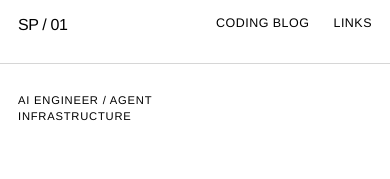
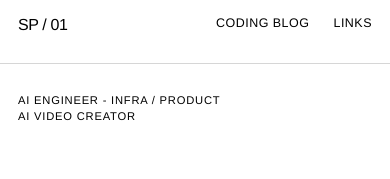
Before and after one commit to sonnyproto/sonnyproto, a Next.js app: page / in a window 390 px wide. Shown: the top 179 px of the page. Built offline with nearby package versions, Linux system fonts and the light colour scheme.

Commit message:
Update personal roles to AI engineering and video creation

```diff
--- a/src/app/globals.css
+++ b/src/app/globals.css
@@ -550,7 +550,7 @@ figure {
 }
 
 .hero-kicker p:first-child {
-  max-width: 14rem;
+  max-width: 100%;
 }
 
 .hero-title {
@@ -995,7 +995,7 @@ figure {
   }
 
   .hero-kicker p:first-child {
-    max-width: 50%;
+    max-width: 100%;
   }
 
   .hero-title {
--- a/src/app/page.tsx
+++ b/src/app/page.tsx
@@ -23,12 +23,13 @@ const profilePage = {
     "@id": `${siteUrl}/#person`,
     name: "Sonny Proto",
     alternateName: "sonnyproto",
-    jobTitle: "AI Engineer",
+    jobTitle: ["AI Engineer", "AI Video Creator"],
     knowsAbout: [
       "AI agents",
       "Agent infrastructure",
       "Multi-tenant systems",
-      "Sandboxed agent runtimes"
+      "Sandboxed agent runtimes",
+      "AI video production"
     ],
     url: siteUrl,
     image: `${siteUrl}/me.png`,
@@ -51,7 +52,7 @@ export default function Home() {
         <div className="split-layout">
         <section className="hero" aria-labelledby="page-title">
           <div className="hero-kicker reveal reveal-1">
-            <p>AI Engineer / Agent Infrastructure</p>
+            <p>AI Engineer - Infra / Product<br />AI Video Creator</p>
           </div>
 
           <h1 id="page-title" className="hero-title" aria-label="Sonny Proto">
--- a/src/components/Header.tsx
+++ b/src/components/Header.tsx
@@ -8,8 +8,8 @@ export function Header({ activeSection }: { activeSection?: "blog" }) {
       </Link>
 
       <p className="header-index" aria-hidden="true">
-        AI Engineer<br />
-        Agent Infrastructure
+        AI Engineer - Infra / Product<br />
+        AI Video Creator
       </p>
 
       <nav className="header-nav" aria-label="Main navigation">
--- a/src/data/site.ts
+++ b/src/data/site.ts
@@ -1,7 +1,7 @@
 export const siteUrl = "https://sonnyproto.com";
-export const siteTitle = "Sonny Proto (@sonnyproto) — AI Engineer";
+export const siteTitle = "Sonny Proto (@sonnyproto) — AI Engineer & AI Video Creator";
 export const siteDescription =
-  "AI engineer building agent infrastructure and multi-tenant systems. Creator of Votrix Managed Agents (VMA). Find my work and social profiles.";
+  "AI engineer focused on infrastructure and product, and AI video creator. Projects, coding notes, and social profiles by Sonny Proto (@sonnyproto).";
 
 export const profileImage = {
   url: "/me.png",
```
